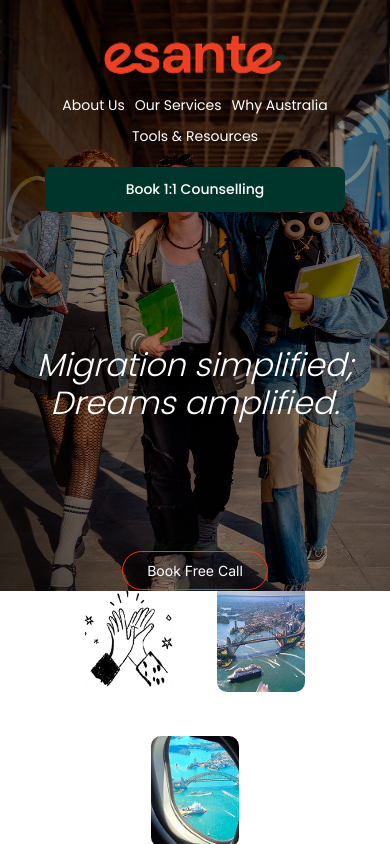
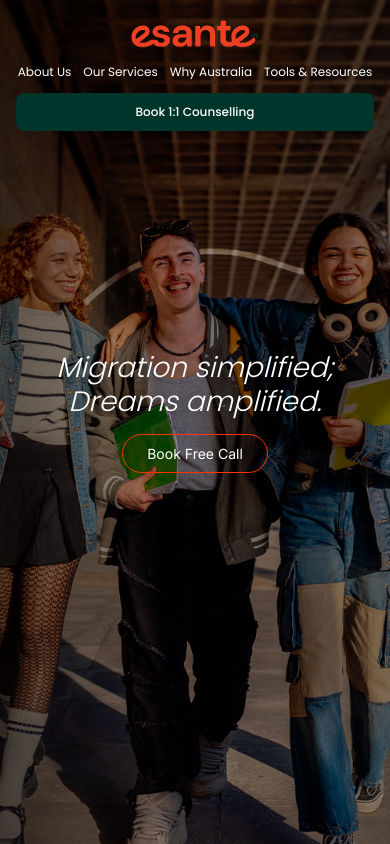
Before and after one commit to nagasai1155/entane_ui, a React (Create React App) app: page / in a window 390 px wide. Shown: the top 844 px of the page. Built offline with nearby package versions, Linux system fonts and the light colour scheme.

Commit message:
added requried animations

```diff
--- a/src/App.css
+++ b/src/App.css
@@ -25,8 +25,12 @@ body {
   left: 0;
   right: 0;
   height: 100vh;
+  max-height: 100dvh;
   z-index: 100;
   transition: transform 0.45s cubic-bezier(0.25, 0.46, 0.45, 0.94);
+  display: flex;
+  flex-direction: column;
+  overflow: hidden;
 }
 
 .above-fold--hidden {
@@ -34,10 +38,25 @@ body {
   pointer-events: none;
 }
 
+/* Mobile: allow scroll inside above-fold if content is tall, keep layout intact */
+@media (max-width: 768px) {
+  .above-fold {
+    overflow-y: auto;
+    overflow-x: hidden;
+    -webkit-overflow-scrolling: touch;
+  }
+}
+
 .main-content {
   position: relative;
   z-index: 1;
   padding-top: 96px;
+}
+
+@media (max-width: 768px) {
+  .main-content {
+    padding-top: 72px;
+  }
 }
 
 /* Global Container */
@@ -74,6 +93,12 @@ body {
 /* Smooth Scrolling */
 html {
   scroll-behavior: smooth;
+}
+
+@media (max-width: 768px) {
+  html {
+    scroll-padding-top: 80px;
+  }
 }
 
 /* Custom Scrollbar - Removed (using default browser scrollbar) */
--- a/src/components/AustraliaSection.js
+++ b/src/components/AustraliaSection.js
@@ -7,7 +7,7 @@ const STATS = [
   { end: 13000, suffix: ' +', format: 'int' },
 ];
 
-const DURATION_MS = 1800;
+const DURATION_MS = 5200;
 const easeOutQuart = (t) => 1 - (1 - t) ** 4;
 
 function useCountUp(isInView, config) {
--- a/src/components/DreamSection.css
+++ b/src/components/DreamSection.css
@@ -164,11 +164,20 @@
 
 @media (max-width: 768px) {
   .dream-section {
-    padding: 40px 0 60px;
+    padding: 160px 0 60px;
+    scroll-margin-top: 24px;
   }
 
   .dream-container {
     padding: 0 20px;
+  }
+
+  /* First row: no initial offset on mobile so top 4 images aren't cut off when scrolling into view */
+  .dream-row:nth-child(1) {
+    transform: translateY(0);
+  }
+  .dream-section--in-view .dream-row:nth-child(1) {
+    transform: translateY(0);
   }
 
   .dream-row {
@@ -200,6 +209,11 @@
 }
 
 @media (max-width: 480px) {
+  .dream-section {
+    padding: 140px 0 48px;
+    scroll-margin-top: 24px;
+  }
+
   .dream-image-wrap {
     width: 88px;
     height: 111px;
--- a/src/components/DreamSection.js
+++ b/src/components/DreamSection.js
@@ -29,11 +29,17 @@ const DreamSection = () => {
   useEffect(() => {
     const el = sectionRef.current;
     if (!el) return;
+    const getRootMargin = () => {
+      const isMobile = window.matchMedia('(max-width: 768px)').matches;
+      // On mobile: only trigger when first row is in view (require ~200px of section above viewport top)
+      if (isMobile) return '-200px 0px -40px 0px';
+      return '0px 0px -40px 0px';
+    };
     const observer = new IntersectionObserver(
       ([entry]) => {
         if (entry.isIntersecting) setIsInView(true);
       },
-      { threshold: 0.12, rootMargin: '0px 0px -40px 0px' }
+      { threshold: 0.12, rootMargin: getRootMargin() }
     );
     observer.observe(el);
     return () => observer.disconnect();
@@ -68,16 +74,8 @@ const DreamSection = () => {
           </div>
         </div>
         <div className="dream-row">
-          {GALLERY_IMAGES.slice(9, 11).map((src, i) => (
+          {GALLERY_IMAGES.slice(9, 14).map((src, i) => (
             <div key={`r4-${i}`} className="dream-image-wrap">
-              <img src={src} alt="" className="dream-image" />
-            </div>
-          ))}
-          <div className="dream-image-wrap dream-image-wrap--hero">
-            <img src="/images/hero.jpg" alt="" className="dream-image" />
-          </div>
-          {GALLERY_IMAGES.slice(11, 13).map((src, i) => (
-            <div key={`r4-${i + 2}`} className="dream-image-wrap">
               <img src={src} alt="" className="dream-image" />
             </div>
           ))}
--- a/src/components/Header.css
+++ b/src/components/Header.css
@@ -133,31 +133,64 @@
 }
 
 @media (max-width: 768px) {
+  .header {
+    position: absolute;
+    width: 100%;
+  }
+
+  .header-top {
+    padding: 6px 0;
+  }
+
   .header-contact {
-    flex-direction: column;
-    gap: 10px;
-    padding: 10px 20px;
+    flex-direction: row;
+    flex-wrap: wrap;
+    justify-content: center;
+    gap: 8px 16px;
+    padding: 8px 16px;
+  }
+
+  .header-contact .contact-item:first-child {
+    width: auto;
+  }
+
+  .header-contact .contact-item:last-child {
+    min-width: auto;
+  }
+
+  .contact-item {
+    font-size: 12px;
+  }
+
+  .header-nav {
+    padding: 12px 0;
   }
 
   .nav-container {
     flex-direction: column;
-    gap: 20px;
-    padding: 15px 20px;
+    gap: 12px;
+    padding: 12px 16px;
+  }
+
+  .logo img {
+    height: 32px;
   }
 
   .nav-menu {
     flex-wrap: wrap;
     justify-content: center;
-    gap: 15px;
+    gap: 10px 16px;
   }
 
   .nav-menu li a {
-    font-size: 14px;
+    font-size: 13px;
   }
 
   .cta-button {
     width: 100%;
-    max-width: 300px;
+    max-width: 280px;
+    padding: 10px 20px;
+    font-size: 13px;
   }
 }
 
@@ -166,12 +199,30 @@
     display: none;
   }
 
+  .header-nav {
+    padding: 10px 0;
+  }
+
+  .nav-container {
+    padding: 10px 16px;
+    gap: 10px;
+  }
+
   .logo img {
-    height: 40px;
+    height: 28px;
   }
 
   .nav-menu {
+    gap: 8px 12px;
+  }
+
+  .nav-menu li a {
     font-size: 12px;
-    gap: 10px;
+  }
+
+  .cta-button {
+    max-width: 100%;
+    padding: 10px 16px;
+    font-size: 12px;
   }
 }
--- a/src/components/Hero.css
+++ b/src/components/Hero.css
@@ -116,18 +116,24 @@
 
 @media (max-width: 768px) {
   .hero {
-    min-height: 80vh;
-    height: 80vh;
-    padding-top: 180px;
+    flex: 1;
+    min-height: 0;
+    min-height: 50vh;
+    padding-top: 0;
+    padding-bottom: 24px;
+    align-items: center;
+    justify-content: center;
   }
 
   .hero-content {
-    padding: 0 30px;
-    gap: 25px;
+    padding: 0 24px;
+    gap: 20px;
+    margin-top: 0;
   }
 
   .hero-title {
-    font-size: 42px;
+    font-size: 38px;
+    min-height: auto;
   }
 
   .hero-cta {
@@ -138,19 +144,25 @@
 
 @media (max-width: 480px) {
   .hero {
-    min-height: 70vh;
-    height: 70vh;
-    padding-top: 160px;
+    flex: 1;
+    min-height: 0;
+    min-height: 40vh;
+    padding-top: 0;
+    padding-bottom: 20px;
+    align-items: center;
+    justify-content: center;
   }
 
   .hero-content {
-    padding: 0 20px;
-    gap: 20px;
+    padding: 0 16px;
+    gap: 16px;
+    margin-top: 0;
   }
 
   .hero-title {
-    font-size: 32px;
+    font-size: 28px;
     line-height: 1.2;
+    min-height: auto;
   }
 
   .hero-cta {
```
Also changed, not shown: src/components/AustraliaSection.css (+106 -42 lines).
